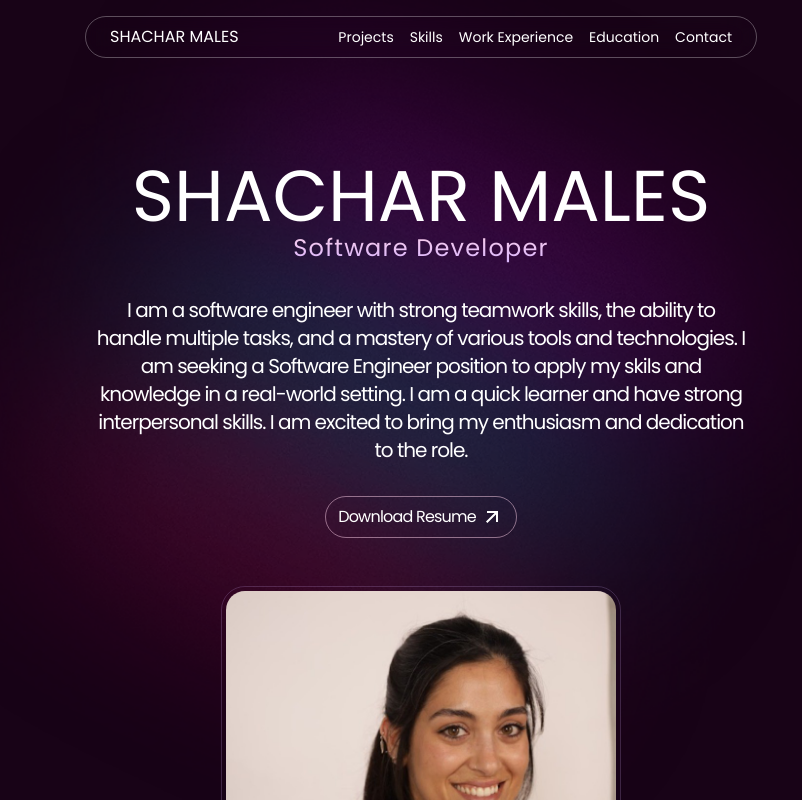
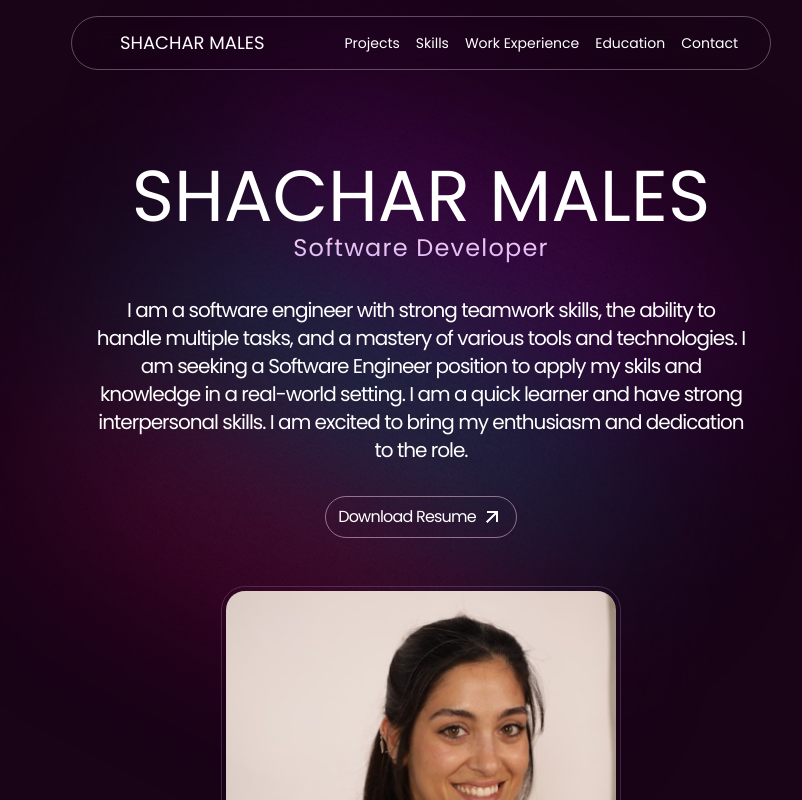
Before and after one commit to shacharml/portfolio-website, a React (Vite) app: page / in a window 1280 px wide. Shown: the top 800 px of the page, without its empty margins (219-1021 px from the left). Built offline with nearby package versions, Linux system fonts and the light colour scheme.

Commit message:
fix navbar style

```diff
--- a/src/components/Navbar.jsx
+++ b/src/components/Navbar.jsx
@@ -27,13 +27,13 @@ const Navbar = () => {
 
   return (
     <div>
-      <nav className="fixed left-0 right-0 z-50 lg:top-4">
+      <nav className="fixed left-0 right-0 z-50 flex justify-center lg:top-4">
         {/* {desktop Menu} */}
         <div
-          className="mx-auto hidden max-w-2xl items-center justify-between rounded-full border border-white/30
-            px-6 py-2 backdrop-blur-lg lg:flex"
+          className="flex items-center justify-between rounded-full border border-white/30
+      px-6 py-3 backdrop-blur-lg w-fit gap-12"
         >
-          <div className="flex items-center justify-between gap-4">
+          <div className="text-white text-lg px-6">
             <div>
               <a
                 href="#"
@@ -50,7 +50,7 @@ const Navbar = () => {
             </div>
           </div>
 
-          <ul className="flex items-center gap-4">
+          <ul className="flex items-center gap-4 px-2">
             {NAVIGATION_LINKS.map((item, index) => (
               <li key={index}>
                 <a
```
